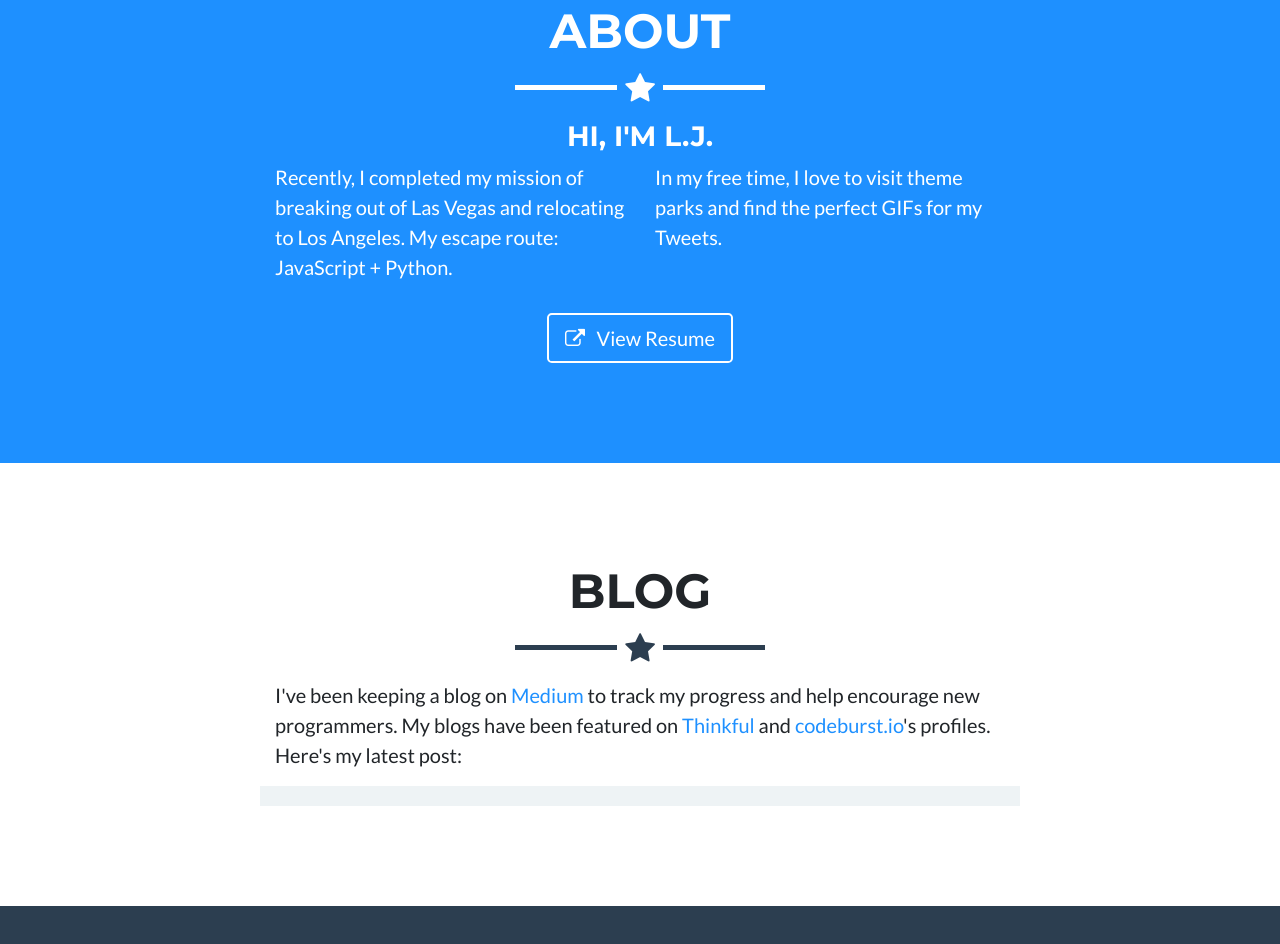
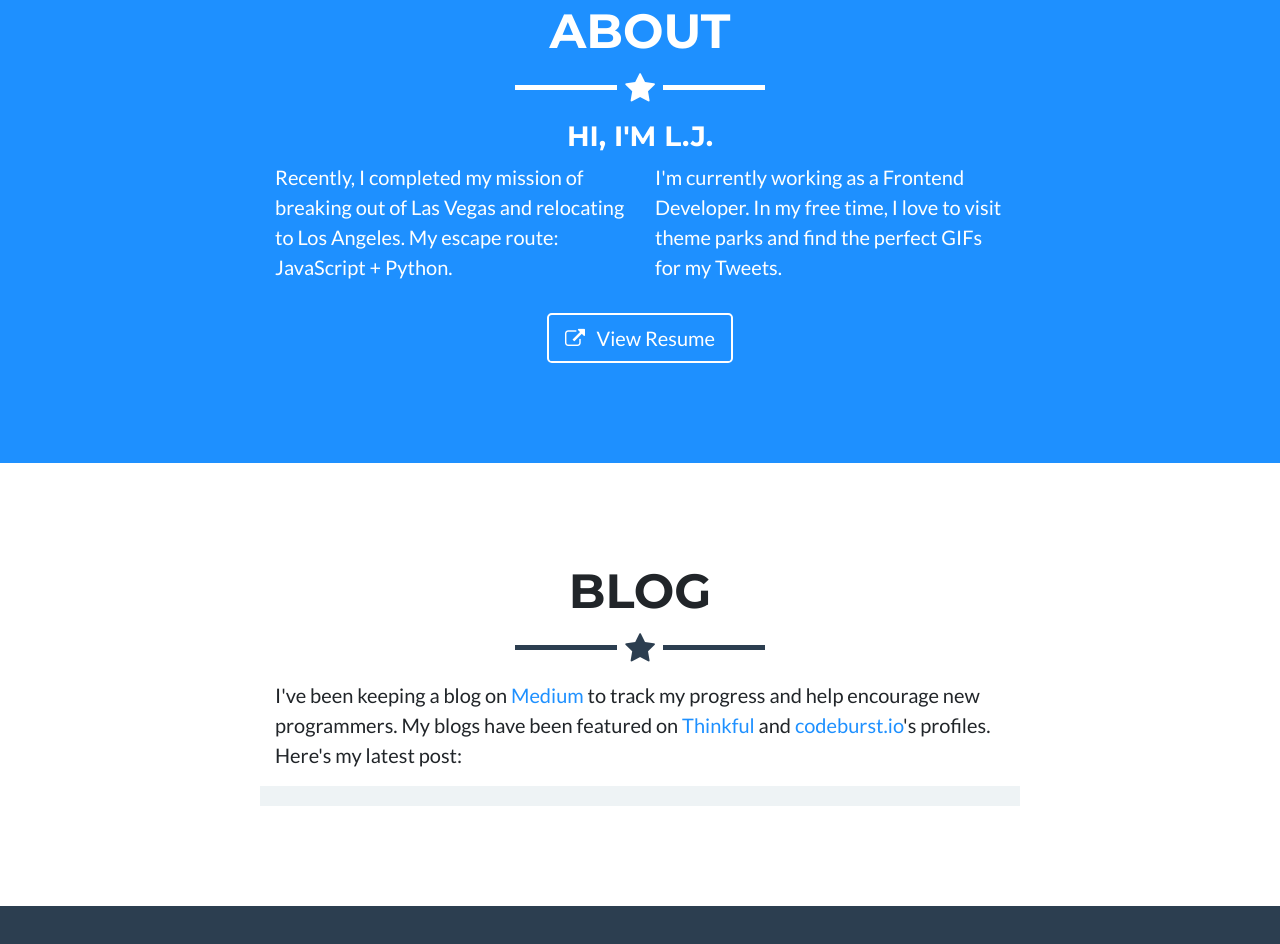
Before and after one commit to Ljyockey/portfolio, a plain HTML site: page index.html in a window 1280 px wide. Shown: the part 1770-2714 px from the top of the page. Drawn offline with Linux system fonts and the light colour scheme; no server answers.

Commit message:
bio edit

```diff
--- a/index.html
+++ b/index.html
@@ -140,7 +140,7 @@
             My escape route: JavaScript + Python.</p>
           </div>
           <div class="col-lg-4 mr-auto">
-            <p>In my free time, I love to visit theme parks and find the perfect GIFs for my Tweets.</p>
+            <p>I'm currently working as a Frontend Developer. In my free time, I love to visit theme parks and find the perfect GIFs for my Tweets.</p>
           </div>
           <div class="col-lg-8 mx-auto text-center">
             <a target="blank" rel="noopener noreferrer" href="LJYockeyResume.pdf" class="btn btn-lg btn-outline">
```
